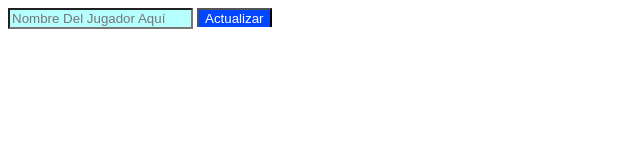
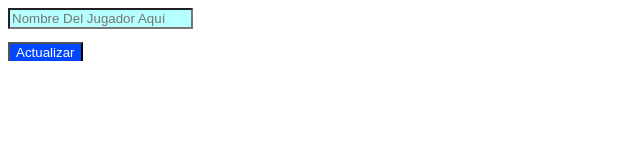
Before and after one commit to NataliaGM1/Wheel-of-fortune, a plain HTML site: page public/insert.html in a window 1280 px wide. Shown: the whole page, without its empty margins (0-640 px from the left). Drawn offline with Linux system fonts and the light colour scheme.

Commit message:
Css modifcated to insert

```diff
--- a/public/insert.html
+++ b/public/insert.html
@@ -10,9 +10,13 @@
   <body>
 
       <form id="formulario">
+        <div class="n1">
         <label for="nombre"></label>
         <input class="name" type="text" id="nombre" required placeholder="Nombre Del Jugador Aquí">
-        <button class="update" type="button" onclick="agregarJugador()">Actualizar</button>
+      </div>
+      <div class="u1">
+        <button class=update type="button" onclick="agregarJugador()">Actualizar</button>
+      </div>
       </form>
 
       <ul id="lista-jugadores"></ul>
--- a/src/css/insert.css
+++ b/src/css/insert.css
@@ -4,8 +4,10 @@
     background-color:rgba(0, 71, 255, 1);
     color: white;stroke: black;
     border-bottom: 100px;
+    margin-top: 1%;
+
 }
 .name{
     background-color: rgba(181, 255, 255, 1);
-    color: white;stroke: black;
+    color:black;stroke: black;
 }
```
